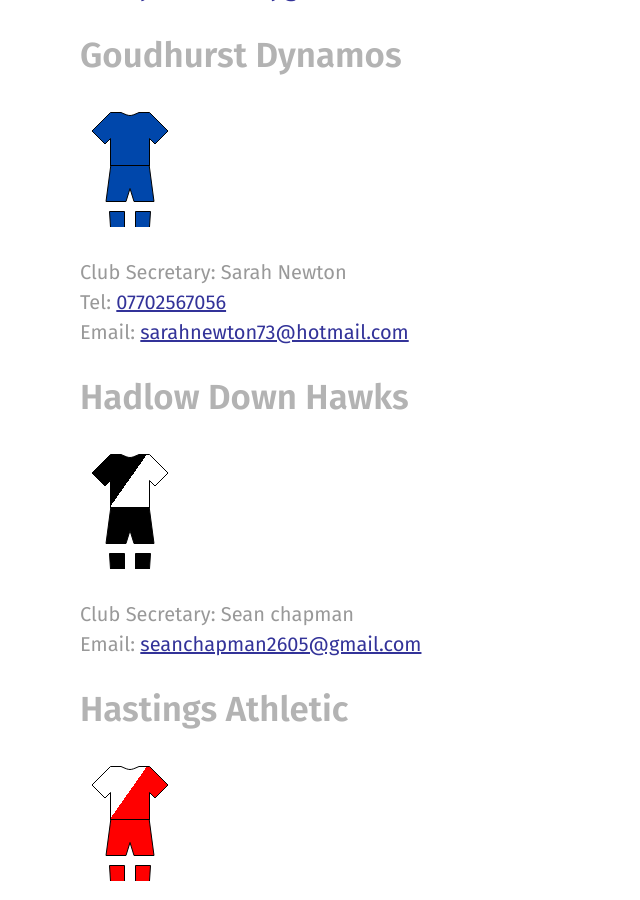
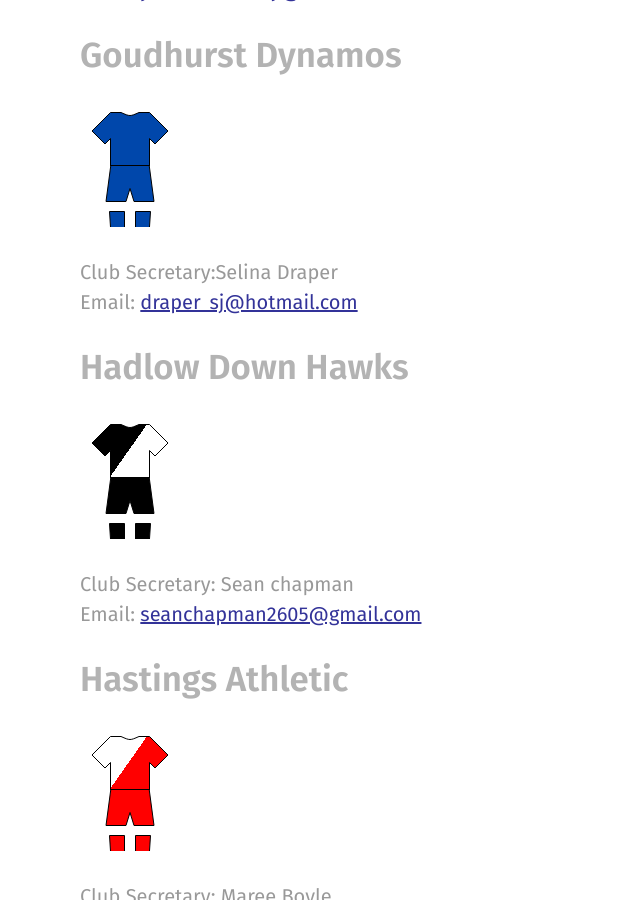
Before and after one commit to rotherleague/Rother, a Jekyll site: the page built from clubs.md, in a window 1280 px wide and 900 px high, scrolled down 3332 px. Shown: the whole window, without its empty margins (0-640 px from the left). Built offline with Jekyll 4.4.1, drawn with Linux system fonts in a browser that asks for light colours; nearby versions of some CDN libraries.

Commit message:
Update goudhurst.html

```diff
--- a/_includes/clubs/goudhurst.html
+++ b/_includes/clubs/goudhurst.html
@@ -4,6 +4,5 @@
 
 
 </p>
-<p>Club Secretary: Sarah Newton<br>
-  Tel: <a href="tel:07702567056">07702567056</a><br>
-Email: <a href="mailto:sarahnewton73@hotmail.com">sarahnewton73@hotmail.com</a></p>
+<p>Club Secretary:Selina	Draper	<br>
+Email: <a href="mailto:draper_sj@hotmail.com">draper_sj@hotmail.com</a></p>
```
